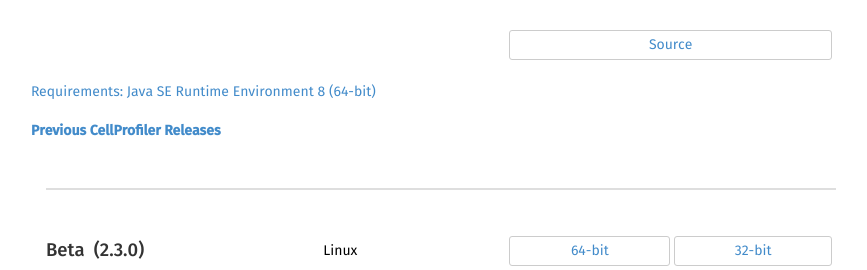
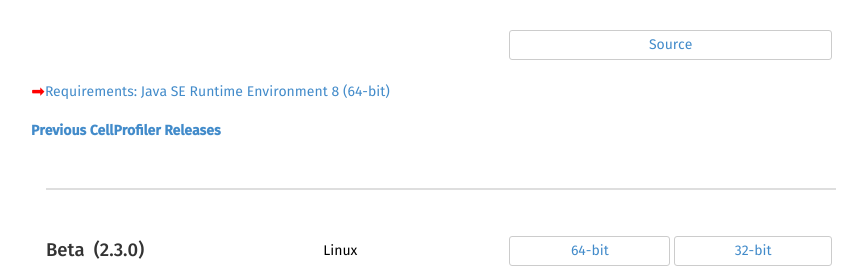
Before and after one commit to CellProfiler/cellprofiler.github.com-backup, a Jekyll site: the page built from releases/index.html, in a window 1280 px wide. Shown: the part 303-573 px from the top of the page, without its empty margins (199-1066 px from the left). Built offline with Jekyll 4.4.1, drawn with Linux system fonts in a browser that asks for light colours.

Commit message:
Update index.html

```diff
--- a/releases/index.html
+++ b/releases/index.html
@@ -51,7 +51,7 @@
     </table>
   </div>
 
-  <a href="http://www.oracle.com/technetwork/java/javase/downloads/jre8-downloads-2133155.html">Requirements: Java SE Runtime Environment 8 (64-bit)</a>
+  <a href="http://www.oracle.com/technetwork/java/javase/downloads/jre8-downloads-2133155.html"><font color = "ff0000">➡</font>Requirements: Java SE Runtime Environment 8 (64-bit)</a>
 
   <br>
 
```
